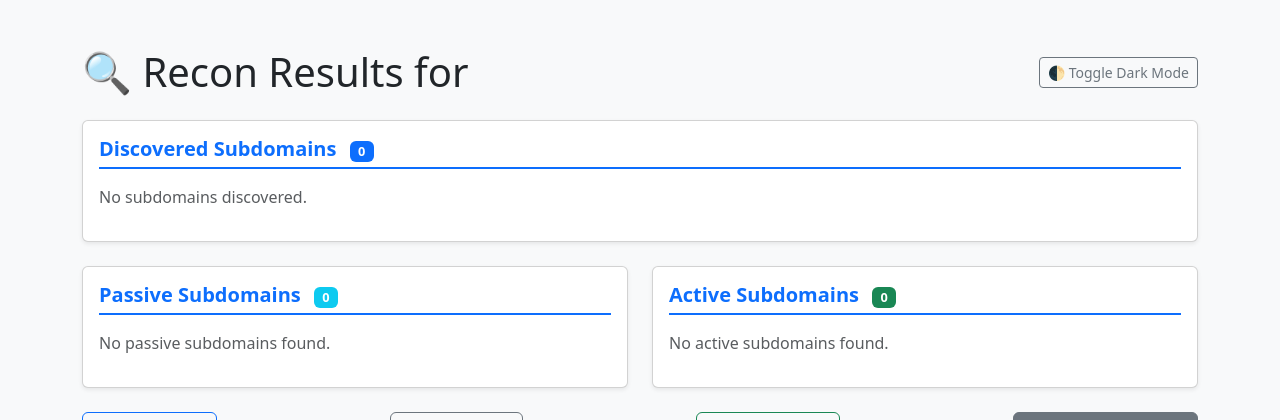
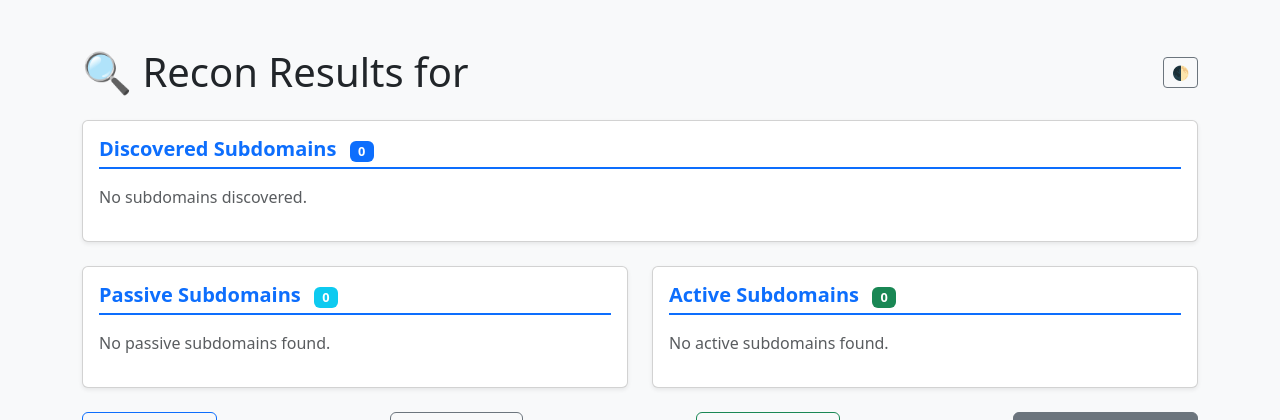
Before and after one commit to Ibrahim227/ReconCraft, a Flask app: template templates/results.html in a window 1280 px wide. Shown: the top 420 px of the page. Run offline with Flask 3, Linux system fonts and the light colour scheme; the template is opened without the code that fills it, so the values that code supplies are empty; some libraries are stand-ins or nearby versions.

Commit message:
update results

```diff
--- a/templates/results.html
+++ b/templates/results.html
@@ -75,7 +75,7 @@
   <div class="container py-5">
     <div class="d-flex justify-content-between align-items-center mb-4">
       <h1 class="mb-0">🔍 Recon Results for <strong>{{ domain }}</strong></h1>
-      <button id="toggle-theme" class="btn btn-outline-secondary btn-sm">🌓 Toggle Dark Mode</button>
+      <button id="toggle-theme" class="btn btn-outline-secondary btn-sm">🌓</button>
     </div>
 
     <!-- Discovered Subdomains -->
```
